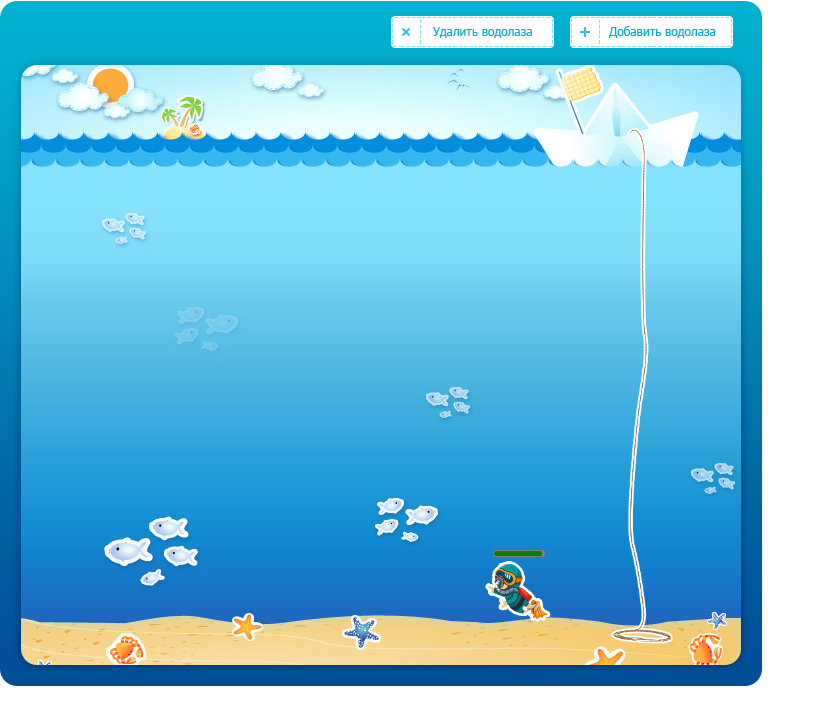
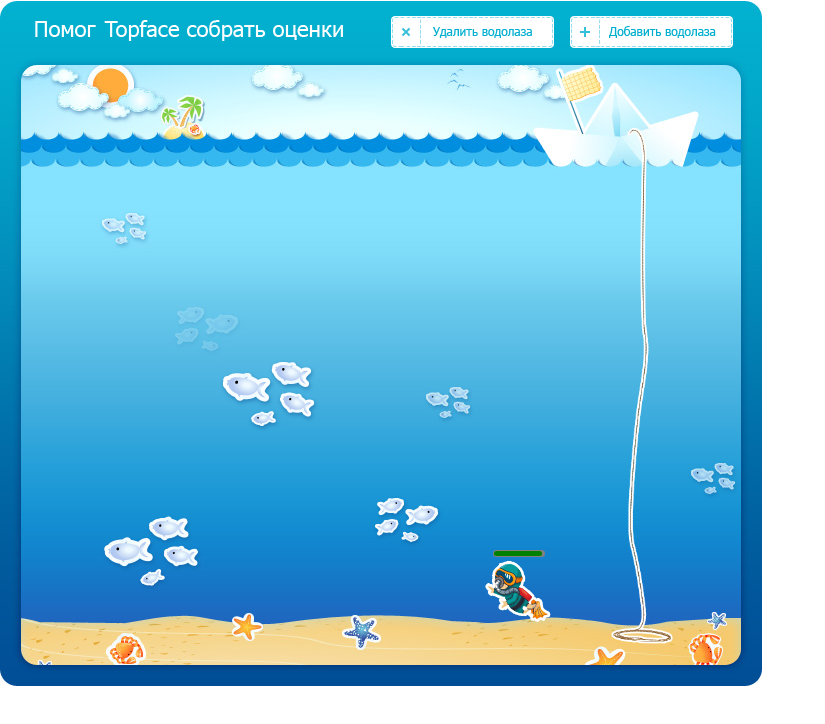
Before and after one commit to kotslon/diver, a plain HTML site: page index.html in a window 1280 px wide. Shown: the whole page, without its empty margins (0-825 px from the left). Drawn offline with Linux system fonts and the light colour scheme.

Commit message:
some cosmetics

```diff
--- a/diver.css
+++ b/diver.css
@@ -17,6 +17,26 @@
    height: 5px;
    border-radius: 5px;
  }
+
+.fish-front {
+	position: absolute;
+	z-index: 1000;
+	left: 220px;
+	top: 360px;
+	width: 99px;
+	height: 72px;
+	background-image: url(images/fishes.png);
+}
+
+.top-text {
+	position: absolute;
+	z-index: 1000;
+	left: 35px;
+	top: 20px;
+	width: 309px;
+	height: 21px;
+	background-image: url(images/text.png);
+}
 
 .btn {
 	position: absolute;
--- a/diver.js
+++ b/diver.js
@@ -116,6 +116,7 @@ function DivingFun(containerId) {
 			'delete-diver-hover': IMGS_PREFIX+'delete-diver-hover.png',
 			'boat-load': IMGS_PREFIX+'ship-load.png',
 			'need-rest': IMGS_PREFIX+'thought.png',
+			'fishes': IMGS_PREFIX+'fishes.png',
 			};
 	var IMGS_LAYOUTS = {
 			'diver-go-harvest': {'marginTop': '-60px'},
@@ -139,6 +140,8 @@ function DivingFun(containerId) {
 
 	var DWP_SAY_DX = -65;
 	var DWP_SAY_DY = -65;
+
+	var DWP_MARK_SHIFT_RANGE = 20; //px
 
 	// States
 	var STATE_LOADING = 0;
@@ -335,6 +338,13 @@ function DivingFun(containerId) {
 			this._rate = Math.floor(Math.random() * 10) + 1;
 			this.setImage('mark' + this.getRate().toString());
 			this._show();
+			// Apply DWP_MARK_SHIFT_RANGE
+			var shift = Math.floor(Math.random() * DWP_MARK_SHIFT_RANGE)
+			             - DWP_MARK_SHIFT_RANGE;
+			this._y += shift;
+			this._wrapper.style.marginTop = Math.round(
+					- IMGS[this._imageName].height / 2 - shift
+					).toString() + 'px';
 			this.release();
 		};
 
@@ -1000,6 +1010,12 @@ function DivingFun(containerId) {
 				btn.setAttribute('class','btn delete-diver');
 				btn.onclick = deleteDiver;
 				CONTAINER.appendChild(btn);
+				var tmp = document.createElement('div');
+				tmp.setAttribute('class', 'fish-front');
+				CONTAINER.appendChild(tmp);
+				tmp = document.createElement('div');
+				tmp.setAttribute('class', 'top-text');
+				CONTAINER.appendChild(tmp);
 				// Creating 1st diver
 				createDiver();
 			}
```
Also changed, not shown: images/text.png (added).
